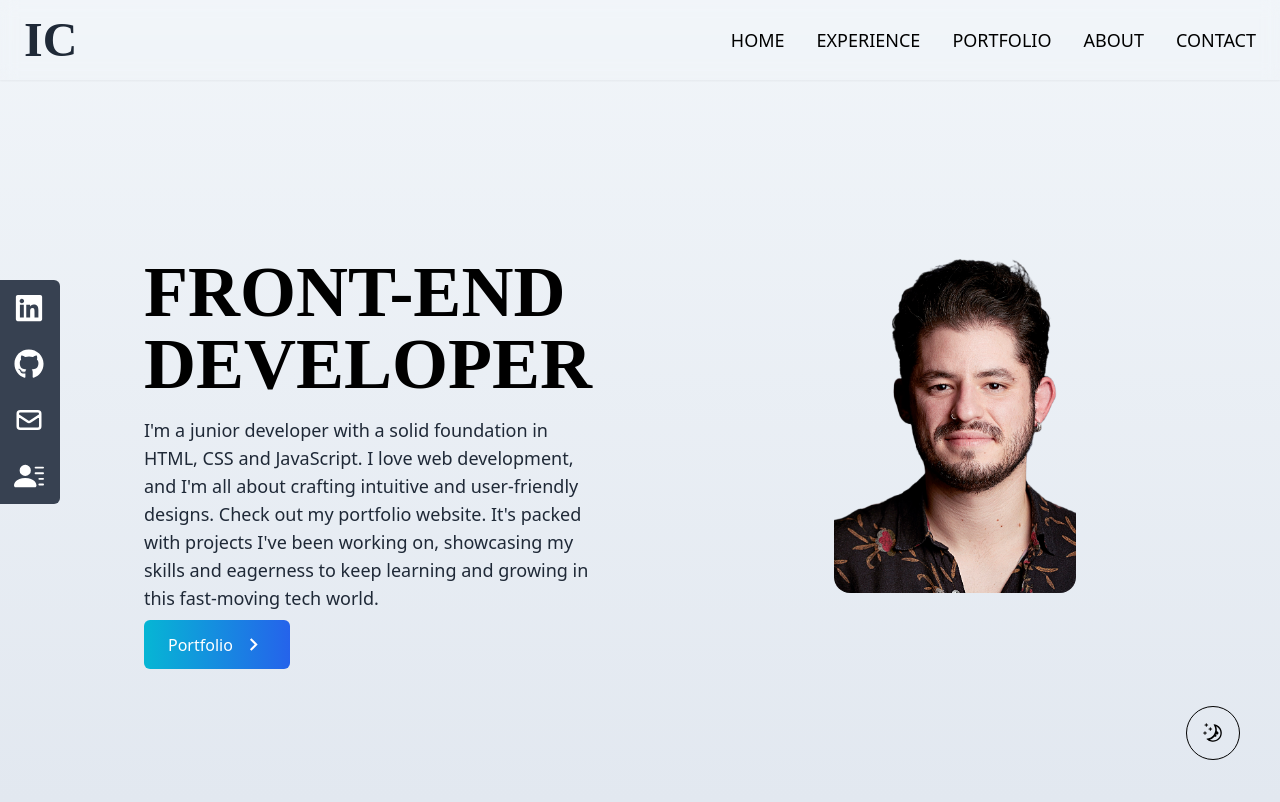
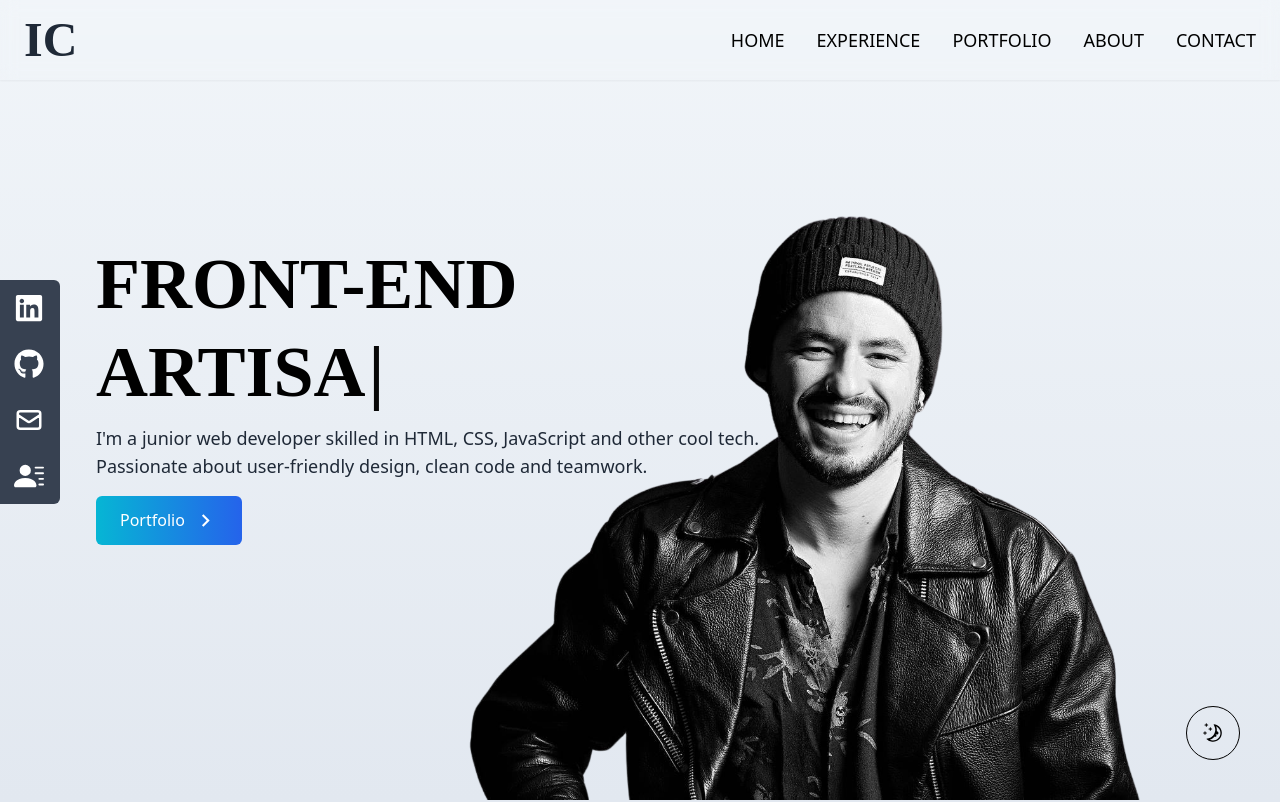
Before and after one commit to Ignacio-CI/portfolio-website, a React (Vite) app: page / in a window 1280 px wide. Shown: the top 802 px of the page. Built offline with nearby package versions, Linux system fonts and the light colour scheme; a web font is replaced by a local one.

Commit message:
home bg image

```diff
--- a/package.json
+++ b/package.json
@@ -14,6 +14,7 @@
     "react": "^18.2.0",
     "react-dom": "^18.2.0",
     "react-icons": "^4.9.0",
+    "react-parallax": "^3.5.1",
     "react-scroll": "^1.8.9",
     "react-simple-typewriter": "^5.0.1"
   },
--- a/src/components/About.jsx
+++ b/src/components/About.jsx
@@ -1,5 +1,6 @@
 import { motion } from "framer-motion"
 import { title } from "../helpers/animations"
+import HeroImage from '../assets/heroImage.png';
 
 const About = () => {
   return (
@@ -7,7 +8,7 @@ const About = () => {
         name="about"
         className="w-full min-h-screen bg-gradient-to-b from-slate-200 to-slate-100 dark:from-gray-800 dark:to-black"
     >
-      <div className="max-w-screen-lg p-4 mx-auto flex flex-col justify-center w-full h-full">
+      <div className="max-w-screen-lg min-h-screen p-4 mx-auto flex flex-col justify-center w-full h-full">
         <motion.div
           className="space-y-8 mt-40"
           variants={title}
@@ -24,6 +25,7 @@ const About = () => {
             <p className="text-gray-700 dark:text-gray-400 sm:text-lg">Away from the world of code, you&apos;ll often find me enveloped in the universal language of music, playing and creating melodies that stir the soul. This passion for music, like my love for web development, stems from a deep-seated desire to create and inspire. Let&apos;s traverse the boundless possibilities of the web together, intertwining lines of code with notes of music, fostering a symphony of innovation and harmony along the way!</p>
         </motion.div>
       </div>
+
     </div>
   )
 }
--- a/src/components/Home.jsx
+++ b/src/components/Home.jsx
@@ -1,43 +1,63 @@
-import HeroImage from '../assets/heroImage.png';
-import { MdOutlineKeyboardArrowRight } from 'react-icons/md';
-import { Link } from 'react-scroll';
-import { Typewriter } from 'react-simple-typewriter'
-
+import { MdOutlineKeyboardArrowRight } from "react-icons/md";
+import { Link } from "react-scroll";
+import { Typewriter } from "react-simple-typewriter";
+import htmlIcon from "../assets/experience/html.png";
+import cssIcon from "../assets/experience/css.png";
+import jsIcon from "../assets/experience/javascript.png";
+import homeImage from "../assets/homeimage.png";
 
 const Home = () => {
   return (
     <div
       name="home"
-        className='min-h-screen w-full bg-gradient-to-b from-slate-100 to-slate-200 dark:from-black dark:via-black dark:to-gray-800'
+      className="min-h-screen w-full bg-gradient-to-b from-slate-100 to-slate-200 dark:from-black dark:via-black dark:to-gray-800"
     >
       <div
-        className='max-w-screen-lg mx-auto flex flex-col items-center justify-center h-full px-4 md:flex-row'
-
+        className="w-full min-h-screen bg-no-repeat bg-right-bottom bg-contain bg-fixed"
+        style={{ backgroundImage: `url(${homeImage})` }}
       >
-        <div
-          className='flex flex-col justify-center mt-40 lg:mt-60 h-full'>
-            <h1
-              className='font-logo text-black dark:text-white uppercase font-bold text-4xl my-4 sm:text-7xl'
-            >front-end developer</h1>
-
-            <p className='text-gray-800 dark:text-gray-400 sm:text-lg max-w-md'>I&apos;m a junior developer with a solid foundation in HTML, CSS and JavaScript. I love web development, and I&apos;m all about crafting intuitive and user-friendly designs. Check out my portfolio website. It&apos;s packed with projects I&apos;ve been working on, showcasing my skills and eagerness to keep learning and growing in this fast-moving tech world.</p>
+        <div className="max-w-screen h-screen flex flex-col items-center justify-center xl:ml-20">
+          <div className="w-full flex flex-col gap-4 px-4">
+            <h1 className="400 font-logo text-black dark:text-white uppercase font-bold text-5xl md:text-7xl">
+              front-end
+            </h1>
+            <h1 className="400 font-logo text-black dark:text-white uppercase font-bold text-5xl md:text-7xl">
+              <Typewriter
+                words={["developer", "artisan", "rockstar"]}
+                loop={false}
+                cursor
+                cursorStyle="|"
+                typeSpeed={130}
+                deleteSpeed={100}
+                delaySpeed={1600}
+              />
+            </h1>
+            <div className="w-md md:w-4/5 lg:w-3/5">
+              <p className="text-gray-800 dark:text-gray-400 sm:text-lg mb-4">
+              I&apos;m a junior web developer skilled in HTML, CSS, JavaScript and other cool tech. Passionate about user-friendly design, clean code and teamwork.
+              </p>
               <div>
-                <Link to='portfolio' smooth duration={500} className='group text-white w-fit px-6 py-3 my-2 flex items-center rounded-md bg-gradient-to-r from-cyan-500 to-blue-600 cursor-pointer'>
+                <Link
+                  to="portfolio"
+                  smooth
+                  duration={500}
+                  className="group text-white w-fit px-6 py-3 my-2 flex items-center rounded-md bg-gradient-to-r from-cyan-500 to-blue-600 cursor-pointer"
+                >
                   Portfolio
-                    <span className='group-hover:rotate-90 duration-300'>
-                        <MdOutlineKeyboardArrowRight size={25} className='ml-2'/>
+                  <span className="group-hover:rotate-90 duration-300">
+                    <MdOutlineKeyboardArrowRight size={25} className="ml-2" />
                   </span>
                 </Link>
               </div>
             </div>
+          </div>
 
-        <div className='lg:mt-40'>
-            <img src={HeroImage} alt="Me" className='rounded-2xl mx-auto w-2/3 md:max-w-lg'/>
+
         </div>
 
       </div>
     </div>
-  )
-}
+  );
+};
 
-export default Home
+export default Home;
```
Also changed, not shown: src/assets/homeimage.png (added), 1 other file (tests, documents, lock files or other folders). Lines whose indentation alone changed are shown as unchanged.
